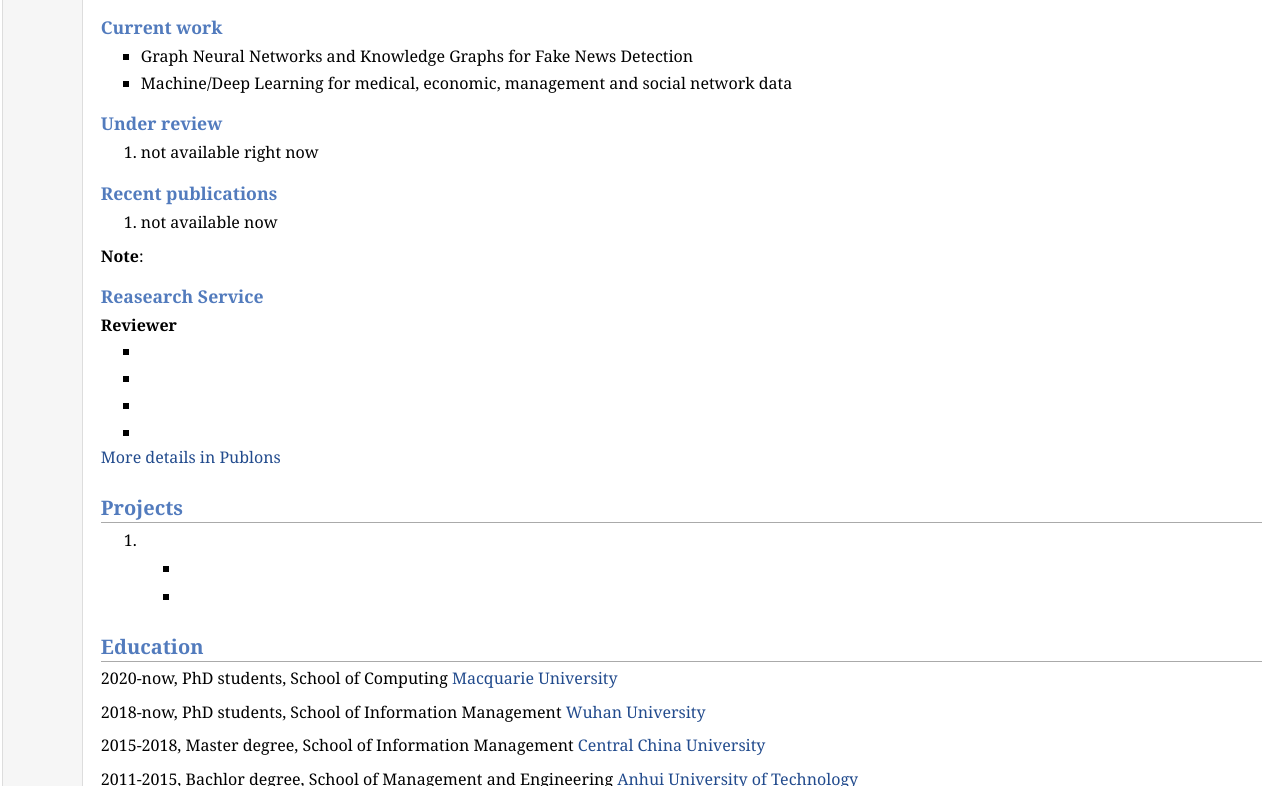
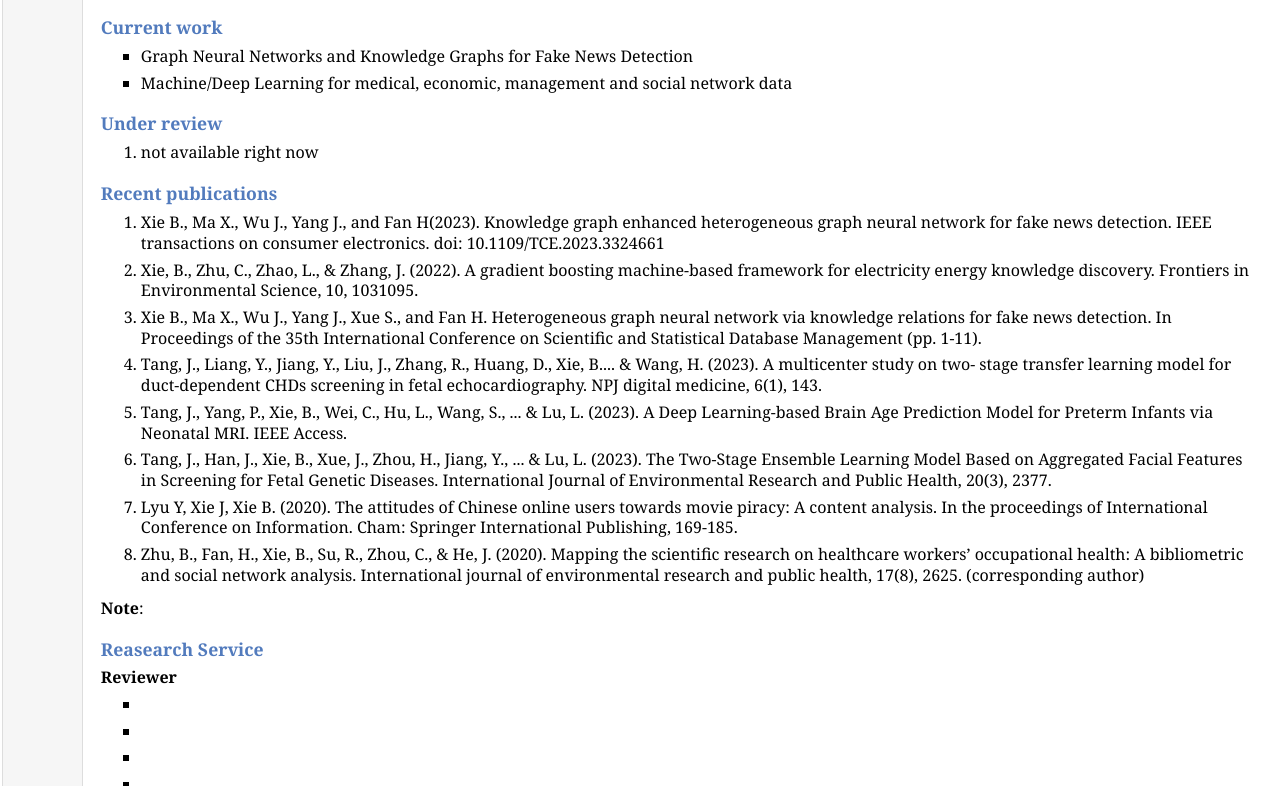
Before and after one commit to shellice/bingbingxie.github.io, a plain HTML site: page index.html in a window 1280 px wide. Shown: the part 611-1397 px from the top of the page. Drawn offline with Linux system fonts and the light colour scheme.

Commit message:
Update index.html

```diff
--- a/index.html
+++ b/index.html
@@ -60,9 +60,31 @@ E-mail: <a href="mailto:bingbing.xie@students.mq.edu.au">bingbing.xie@students.m
 <li><p>not available right now</p>
 </li>
 </ol>
-<h3>Recent publications </h3>
+<h3>Recent publications</h3>
 <ol>
-<li><p>not available now</p>
+<li><p>Xie B., Ma X., Wu J., Yang J., and Fan H(2023). Knowledge graph enhanced heterogeneous graph neural network for fake news detection. IEEE transactions on consumer electronics. doi: 10.1109/TCE.2023.3324661</p>
+</li>
+<li><p>Xie, B., Zhu, C., Zhao, L., & Zhang, J. (2022). A gradient boosting machine-based framework for electricity energy knowledge discovery. Frontiers in Environmental Science, 10, 1031095.</p>
+</li>
+<li><p>Xie B., Ma X., Wu J., Yang J., Xue S., and Fan H. Heterogeneous graph neural network via knowledge relations for fake news detection. In Proceedings of the 35th International Conference on Scientific and Statistical Database Management (pp. 1-11).</p>
+</li>
+<li><p>Tang, J., Liang, Y., Jiang, Y., Liu, J., Zhang, R., Huang, D., Xie, B.... & Wang, H. (2023). A multicenter study on two-
+stage transfer learning model for duct-dependent CHDs screening in fetal echocardiography. NPJ digital medicine, 6(1),
+143.</p>
+</li>
+<li><p>Tang, J., Yang, P., Xie, B., Wei, C., Hu, L., Wang, S., ... & Lu, L. (2023). A Deep Learning-based Brain Age Prediction
+Model for Preterm Infants via Neonatal MRI. IEEE Access.</p>
+</li>
+<li><p>Tang, J., Han, J., Xie, B., Xue, J., Zhou, H., Jiang, Y., ... & Lu, L. (2023). The Two-Stage Ensemble Learning Model
+Based on Aggregated Facial Features in Screening for Fetal Genetic Diseases. International Journal of Environmental
+Research and Public Health, 20(3), 2377.</p>
+</li>
+<li><p>Lyu Y, Xie J, Xie B. (2020). The attitudes of Chinese online users towards movie piracy: A content analysis. In the
+proceedings of International Conference on Information. Cham: Springer International Publishing, 169-185.</p>
+</li>
+<li><p>Zhu, B., Fan, H., Xie, B., Su, R., Zhou, C., & He, J. (2020). Mapping the scientific research on healthcare workers’
+occupational health: A bibliometric and social network analysis. International journal of environmental research and
+public health, 17(8), 2625. (corresponding author)</p>
 </li>
 </ol>
 <p><b>Note</b>: </p>
```
